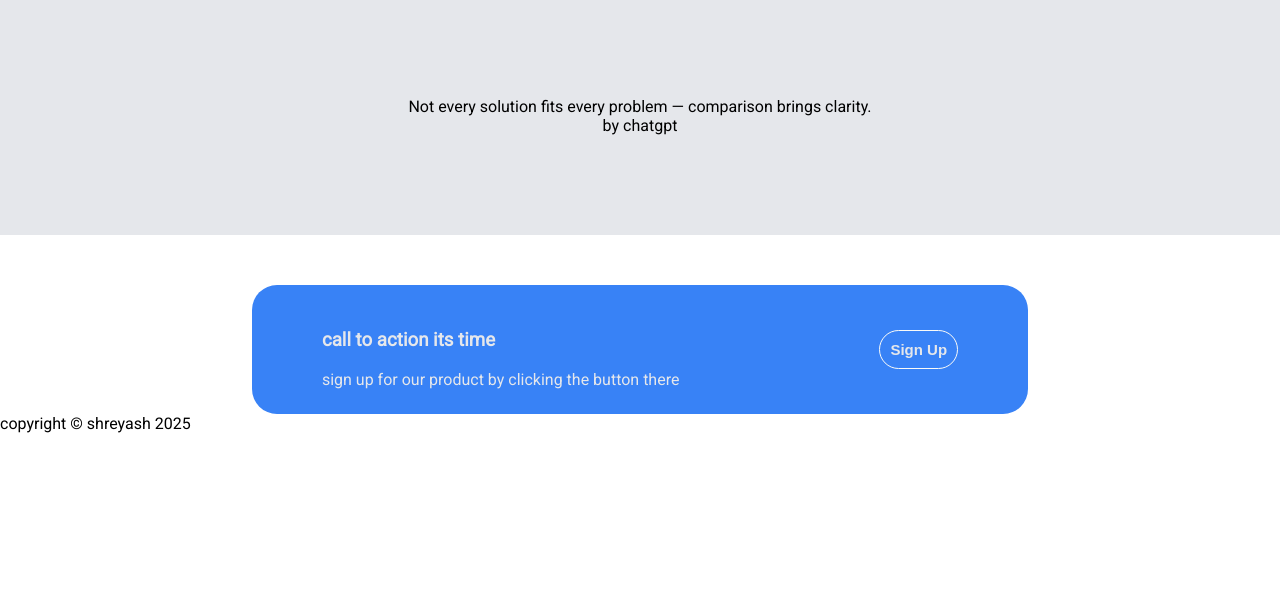
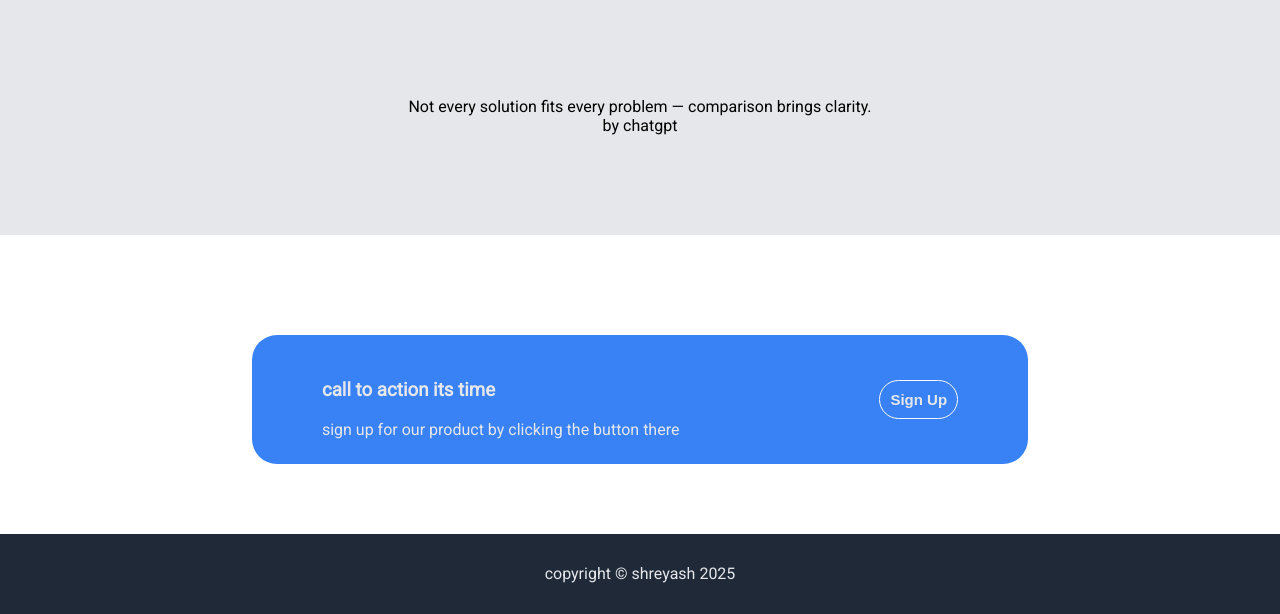
Before and after one commit to shreyash373/Landing-page, a plain HTML site: page index.html in a window 1280 px wide. Shown: the part 655-1269 px from the top of the page. Before the commit the page ends 1088 px from the top, so only its background shows below. Drawn offline with Linux system fonts and the light colour scheme.

Commit message:
added footer section
overall layout completed need to update content
used 2 containers in footer section.

```diff
--- a/index.html
+++ b/index.html
@@ -66,7 +66,9 @@
             </div>
         </div>
     <div class="footer">
-        <p>copyright &copy shreyash 2025</p>
+        <div class="footer-para-container">
+        <p class="footer-para">copyright &copy shreyash 2025</p>
+        </div>
     </div>
 </body>
 </html>
--- a/style.css
+++ b/style.css
@@ -128,6 +128,8 @@ ul{
 .signup-section{
     display: flex;
     justify-content: center;
+    padding: 50px;
+    padding-bottom: 70px;
 }
 
 .blue-block{
@@ -158,3 +160,20 @@ ul{
     border-radius: 20px;
     padding: 10px;
 }
+
+.footer{
+    display: flex;
+    background-color: #1f2937;
+    justify-content: center;
+    height: 80px;
+}
+
+.footer-para-container{
+    display: flex;
+    justify-content: center;
+    align-items: center;
+}
+
+.footer-para{
+    color: #E5E7EB;
+}
```
